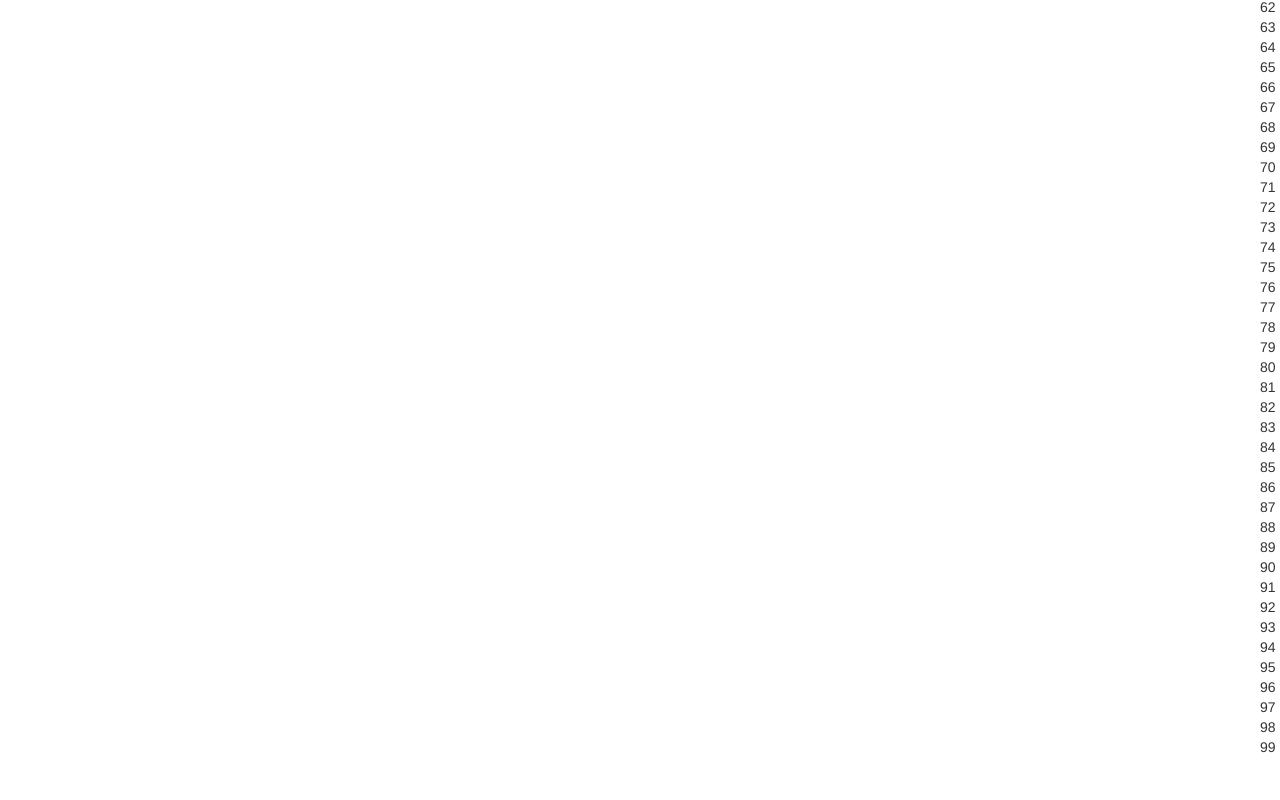
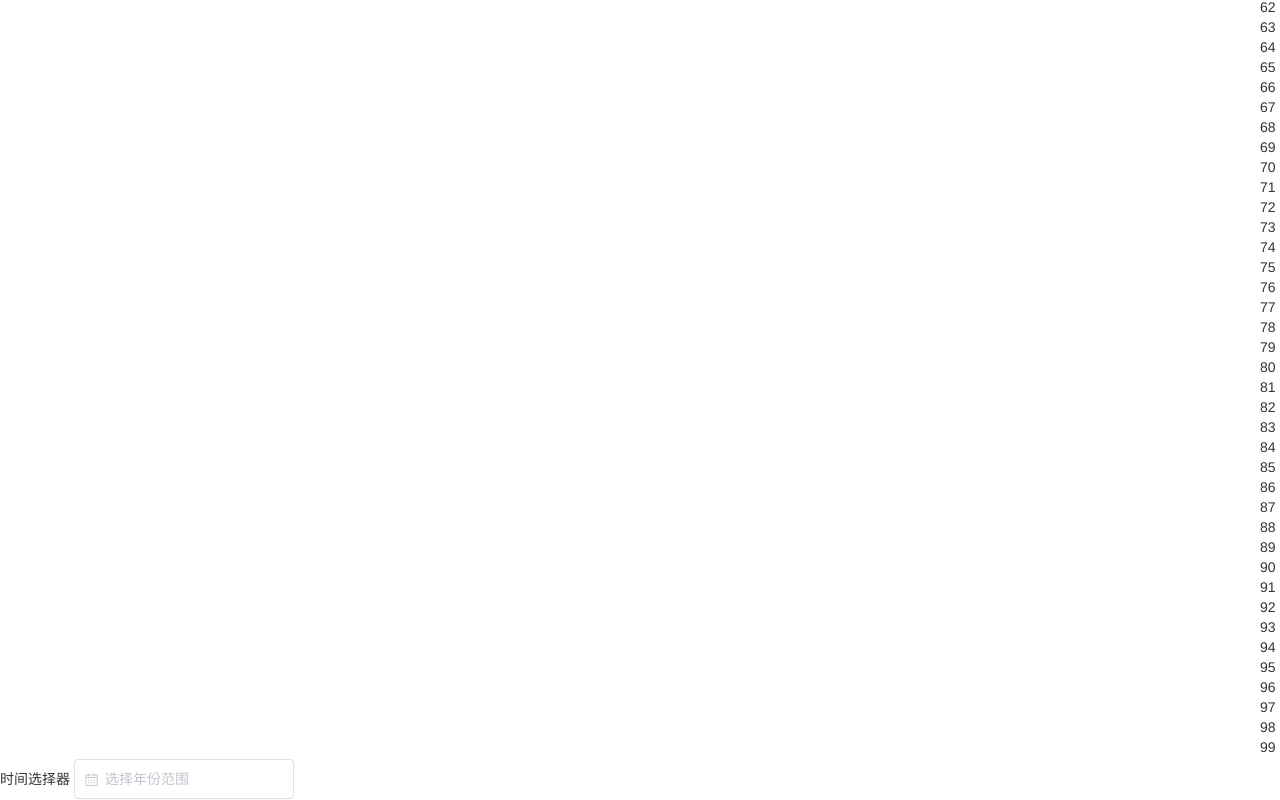
Before and after one commit to lb199422/vue-element, a Vue app: page /test in a window 1280 px wide. Shown: the part 1281-2081 px from the top of the page. Before the commit the page ends 2040 px from the top, so only its background shows below. Built offline with nearby package versions, Linux system fonts and the light colour scheme.

Commit message:
feat(): 新增组件

```diff
--- a/src/components/Test.vue
+++ b/src/components/Test.vue
@@ -18,14 +18,21 @@
         </div>
       </div>
     </div>
+    <div>时间选择器 <YearRange v-model="time" /></div>
   </div>
 </template>
 
 <script>
 import request from "@/utils/request";
+import YearRange from "@/components/YearRange";
 export default {
+  components: {
+    YearRange,
+  },
   data() {
-    return {};
+    return {
+      time: "",
+    };
   },
   created() {
     // request({
--- /dev/null
+++ b/src/components/YearRange.vue
@@ -0,0 +1,55 @@
+<template>
+  <el-date-picker :value.sync="value" type="year" placeholder="选择年份范围" :picker-options="pickerOptions" :disabled="disabled" :clearable="clearable" :readonly="readonly" :editable="editable" :size="size" />
+</template>
+
+<script>
+export default {
+  name: "YearRangePicker",
+  props: {
+    value: {
+      type: [String, Date],
+      default: "",
+    },
+    disabled: {
+      type: Boolean,
+      default: false,
+    },
+    clearable: {
+      type: Boolean,
+      default: true,
+    },
+    readonly: {
+      type: Boolean,
+      default: false,
+    },
+    editable: {
+      type: Boolean,
+      default: true,
+    },
+    size: {
+      type: String,
+      default: "",
+    },
+  },
+  data() {
+    return {
+      pickerOptions: {
+        disabledDate: (time) => {
+          const year = time.getFullYear();
+          return year < 1900 || year > new Date().getFullYear();
+        },
+        shortcuts: [
+          {
+            text: "最近十年",
+            onClick(picker) {
+              const end = new Date();
+              const start = new Date(end.getFullYear() - 10, 0, 1);
+              picker.$emit("pick", [start, end]);
+            },
+          },
+        ],
+      },
+    };
+  },
+};
+</script>
--- a/src/utils/registerElement.js
+++ b/src/utils/registerElement.js
@@ -1,6 +1,6 @@
-import { Button, Carousel, CarouselItem, Message } from "element-ui";
+import { Button, Carousel, CarouselItem, Message, DatePicker } from "element-ui";
 
-const elementsList = [Button, Carousel, CarouselItem];
+const elementsList = [Button, Carousel, CarouselItem, DatePicker];
 
 export default (vue) => {
   elementsList.forEach((item) => {
```
Also changed, not shown: src/components/SelectTree.vue (added, +14 -0 lines), src/components/SideMenu.vue (added, +14 -0 lines), src/components/SimplePage.vue (added, +14 -0 lines).
